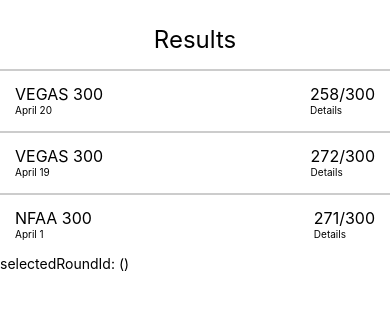
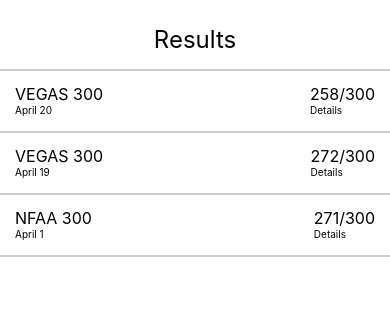
Before and after one commit to nakanu18/StraightShot, a React Native app: screen / in a window 390 px wide. Shown: the top 310 px of the page. Built offline with nearby package versions, Linux system fonts and the light colour scheme.

Commit message:
v0.1 - Add expand cell on tap

```diff
--- a/Source/Components/Results/ResultsCell.js
+++ b/Source/Components/Results/ResultsCell.js
@@ -1,5 +1,5 @@
 import React from 'react';
-import { TouchableOpacity } from 'react-native';
+import { TouchableOpacity, View, Text } from 'react-native';
 import ResultsRoundDetailsView from './ResultsRoundDetailsView';
 import ResultsRoundScoreView from './ResultsRoundScoreView';
 
@@ -15,14 +15,23 @@
 
     // Rendering
 
+    renderExpandedDetails() {
+        if (this.props.isSelected) {
+            return <Text>This is the expanded details section\nIt has alot of stuff</Text>;
+        }
+    }
+
     render() {
         return (
             <TouchableOpacity
                 style={styles.cellStyle}
                 onPress={this.didTapItem}
             >
-                <ResultsRoundDetailsView {...this.props} />
-                <ResultsRoundScoreView {...this.props} />
+                <View style={{ flexDirection: 'row' }}>
+                    <ResultsRoundDetailsView {...this.props} />
+                    <ResultsRoundScoreView {...this.props} />
+                </View>
+                {this.renderExpandedDetails()}
             </TouchableOpacity>
         );
     }
@@ -31,7 +40,7 @@
 
 const styles = {
     cellStyle: {
-        flexDirection: 'row',
+        flexDirection: 'column',
         paddingTop: 15,
         paddingBottom: 15,
         paddingLeft: 15,
--- a/Source/Components/Results/ResultsListView.js
+++ b/Source/Components/Results/ResultsListView.js
@@ -1,5 +1,5 @@
 import React from 'react';
-import { FlatList, Text, View } from 'react-native';
+import { FlatList } from 'react-native';
 import ResultsCell from './ResultsCell';
 
 class ResultsListView extends React.Component {
@@ -25,7 +25,7 @@
         });
     }
 
-    //  Interaction
+    // Interaction
 
     didSelectRowCallback = (roundId) => {
         this.setState({ selectedRoundId: roundId });
@@ -35,21 +35,21 @@
 
     keyItemExtractor = (item) => item.roundId
     renderItem = ({ item }) => (
-        <ResultsCell didSelectRowCallback={this.didSelectRowCallback} {...item} />
+        <ResultsCell
+            didSelectRowCallback={this.didSelectRowCallback}
+            isSelected={this.state.selectedRoundId === item.roundId}
+            {...item}
+        />
     )
 
     render() {
         return (
-            <View>
-                <FlatList
-                    data={this.state.results}
-                    keyExtractor={this.keyItemExtractor}
-                    renderItem={this.renderItem}
-                />
-                <Text>
-                    selectedRoundId: ({this.state.selectedRoundId})
-                </Text>
-            </View>
+            <FlatList
+                data={this.state.results}
+                extraData={this.state}
+                keyExtractor={this.keyItemExtractor}
+                renderItem={this.renderItem}
+            />
         );
     }
 
--- a/Source/Components/Results/ResultsRoundDetailsView.js
+++ b/Source/Components/Results/ResultsRoundDetailsView.js
@@ -1,5 +1,5 @@
 import React from 'react';
-import { Text, View  } from 'react-native';
+import { Text, View } from 'react-native';
 
 const RoundDetailsView = (props) => (
     <View style={styles.roundDetailsViewStyle}>
```
